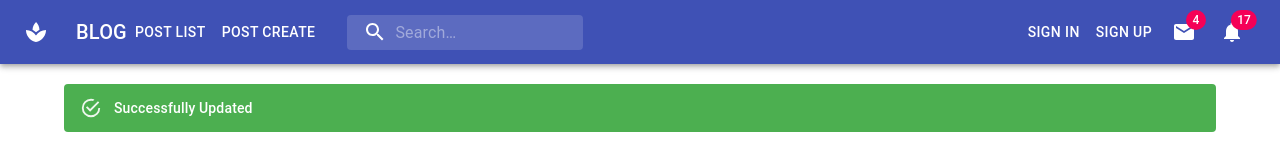
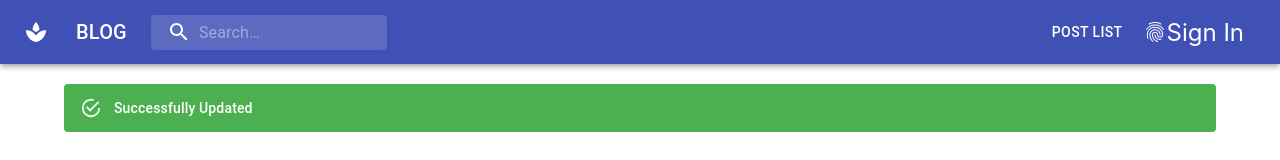
Before and after one commit to E2103-Huseyin/React_Frontend_BlogPrj, a React (Create React App) app: page /auth/login in a window 1280 px wide. Shown: the top 160 px of the page. Built offline with nearby package versions, Linux system fonts and the light colour scheme.

Commit message:
added visible or none in navbar

```diff
--- a/src/components/Auth/Grid.js
+++ b/src/components/Auth/Grid.js
@@ -73,8 +73,8 @@ export default function InputWithIcon() {
         localStorage.setItem("Localusername", username);
         console.log("response:", response);
 
-        // history.push("/")
-        // document.location.reload()
+        history.push("/")
+        document.location.reload()
 
     }).catch(({response:{data}}) => setErr({data}))
     // catch(({response:{data}}) => setErr({data}))
--- a/src/components/Navbar/index.js
+++ b/src/components/Navbar/index.js
@@ -18,6 +18,8 @@ import NotificationsIcon from '@material-ui/icons/Notifications';
 import MoreIcon from '@material-ui/icons/MoreVert';
 import SpaIcon from '@material-ui/icons/Spa';
 import Button from '@material-ui/core/Button';
+import FingerprintIcon from '@material-ui/icons/Fingerprint';
+import CreateIcon from '@material-ui/icons/Create';
 // import {Link } from "react-router-dom";
 import {history} from "react-router-dom"
 
@@ -100,9 +102,13 @@ export default function PrimarySearchAppBar() {
   const isMenuOpen = Boolean(anchorEl);
   const isMobileMenuOpen = Boolean(mobileMoreAnchorEl);
 
+  const x = localStorage.getItem('Authorization')? "visible"  :"none";
+  const y = localStorage.getItem('Authorization')? "none"  :"visible";
+
   const handleProfileMenuOpen = (event) => {
 	setAnchorEl(event.currentTarget);
   };
+
 
   const handleMobileMenuClose = () => {
 	setMobileMoreAnchorEl(null);
@@ -124,6 +130,7 @@ export default function PrimarySearchAppBar() {
     axios.post(`https://blog6666.herokuapp.com/auth/logout/`)
       .then(response => {
 		localStorage.setItem("Authorization", "");
+		localStorage.setItem("Localusername", "");
 		// localStorage.removeItem()
         console.log("Logout_message:",response )
         history.push("/")
@@ -146,7 +153,7 @@ export default function PrimarySearchAppBar() {
 	  keepMounted
 	  transformOrigin={{ vertical: 'top', horizontal: 'right' }}
 	  open={isMenuOpen}
-	//   onClose={handleMenuClose}
+	  onClose={handleMenuClose}
 	>
 	  <MenuItem onClick={handleMenuProfile}>Profile</MenuItem>
 	  <MenuItem onClick={handleMenuClose}>My account</MenuItem>
@@ -173,15 +180,27 @@ export default function PrimarySearchAppBar() {
 		</IconButton>
 		<p>Messages</p>
 	  </MenuItem>
-	  <MenuItem>
-		<IconButton aria-label="show 11 new notifications" color="inherit">
-		  <Badge badgeContent={11} color="secondary">
-			<NotificationsIcon />
-		  </Badge>
+	  <MenuItem onClick={()=> history.push("/auth/login")} style = {{display: y }}>
+		<IconButton color="inherit"  >
+
+			<FingerprintIcon />
+
+
 		</IconButton>
-		<p>Notifications</p>
+		<p href="http://localhost:3000/auth/login">SignIn</p>
 	  </MenuItem>
-	  <MenuItem onClick={handleProfileMenuOpen}>
+	  <MenuItem onClick={()=> history.push("/create/")} style = {{display: x }}>
+
+		<IconButton color="inherit"   >
+
+			<CreateIcon />
+
+
+		</IconButton>
+		<p >CreatePost</p>
+
+	  </MenuItem>
+	  <MenuItem onClick={handleProfileMenuOpen} style = {{display: x }}>
 		<IconButton
 		  aria-label="account of current user"
 		  aria-controls="primary-search-account-menu"
@@ -194,7 +213,7 @@ export default function PrimarySearchAppBar() {
 	  </MenuItem>
 	</Menu>
   );
-  const x = localStorage.getItem('Authorization')? "visible"  :"none";
+
 
   return (
 	<div className={classes.grow}>
@@ -213,15 +232,7 @@ export default function PrimarySearchAppBar() {
 			BLOG
 		  </Typography>
 
-          <div className={classes.sectionDesktop}>
-            <Button onClick={()=> history.push("/")} color="inherit">
-				Post List
 
-            </Button>
-            <Button onClick={()=> history.push("/create/")} color="inherit">
-                Post Create
-            </Button>
-		  </div>
 
 		  <div className={classes.search}>
 			<div className={classes.searchIcon}>
@@ -237,29 +248,32 @@ export default function PrimarySearchAppBar() {
 			/>
 		  </div>
 		  <div className={classes.grow} />
+		  <div className={classes.sectionDesktop}>
+            <Button onClick={()=> history.push("/")} color="inherit">
+				Post List
 
-		  <div className={classes.sectionDesktop}>
-            <Button href="http://localhost:3000/auth/login" color="inherit" >
-                Sign In
             </Button>
-            <Button href="#text-buttons" color="inherit">
-                Sign Up
+            <Button onClick={()=> history.push("/create/")} color="inherit" style = {{display: x }}>
+                Post Create
             </Button>
 		  </div>
 
-
 		  <div className={classes.sectionDesktop}>
 
-			<IconButton aria-label="show 4 new mails" color="inherit">
+			<IconButton aria-label="show 4 new mails" color="inherit" style = {{display: x }} >
 			  <Badge badgeContent={4} color="secondary">
 				<MailIcon />
 			  </Badge>
 			</IconButton>
-			<IconButton aria-label="show 17 new notifications" color="inherit">
-			  <Badge badgeContent={17} color="secondary">
-				<NotificationsIcon />
-			  </Badge>
+			<IconButton
+				aria-label="show 17 new notifications"
+				color="inherit"
+				href="http://localhost:3000/auth/login"
+				style = {{display: y }}
+			>
+				<FingerprintIcon />Sign In
 			</IconButton>
+
 			<IconButton
 			  edge="end"
 			  aria-label="account of current user"
@@ -270,7 +284,7 @@ export default function PrimarySearchAppBar() {
 			  className={classes.userAvatar}
 			  style = {{display: x }}
 			>
-			  <AccountCircle />
+			  <AccountCircle />{localStorage.getItem("Localusername")}
 			</IconButton>
 		  </div>
 		  <div className={classes.sectionMobile}>
@@ -281,6 +295,7 @@ export default function PrimarySearchAppBar() {
 			  onClick={handleMobileMenuOpen}
 			  color="inherit"
 			>
+			  {localStorage.getItem("Localusername")}
 			  <MoreIcon />
 			</IconButton>
 		  </div>
```
